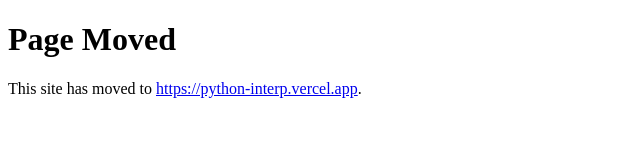
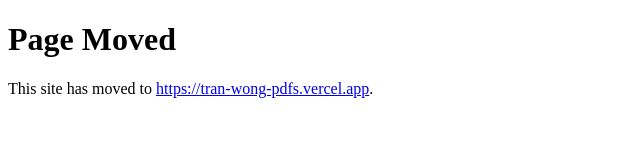
Before and after one commit to dopplertgy-cmd/custom_http, a website: page frontend/index.html in a window 1280 px wide. Shown: the full height of the page, 0-640 px from the left. Drawn offline with Linux system fonts and the light colour scheme.

Commit message:
Update index.html

```diff
--- a/frontend/index.html
+++ b/frontend/index.html
@@ -6,6 +6,6 @@
 </head>
 <body>
   <h1>Page Moved</h1>
-  <p>This site has moved to <a href="https://python-interp.vercel.app">https://python-interp.vercel.app</a>.</p>
+  <p>This site has moved to <a href="https://python-interp.vercel.app">https://tran-wong-pdfs.vercel.app</a>.</p>
 </body>
 </html>
```
